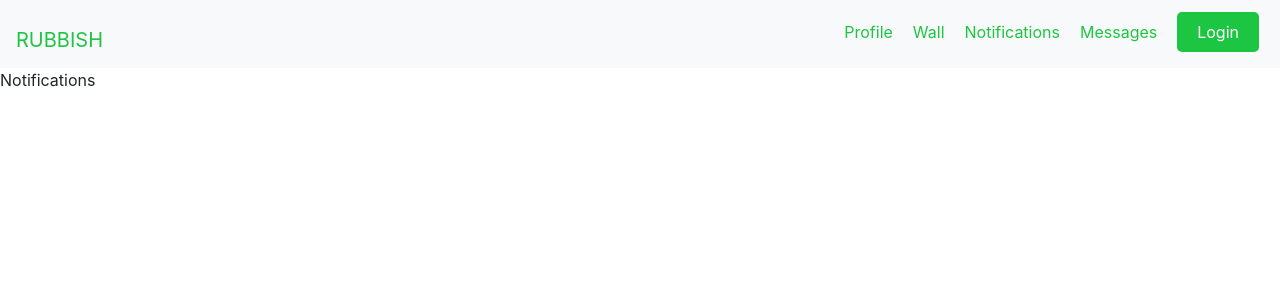
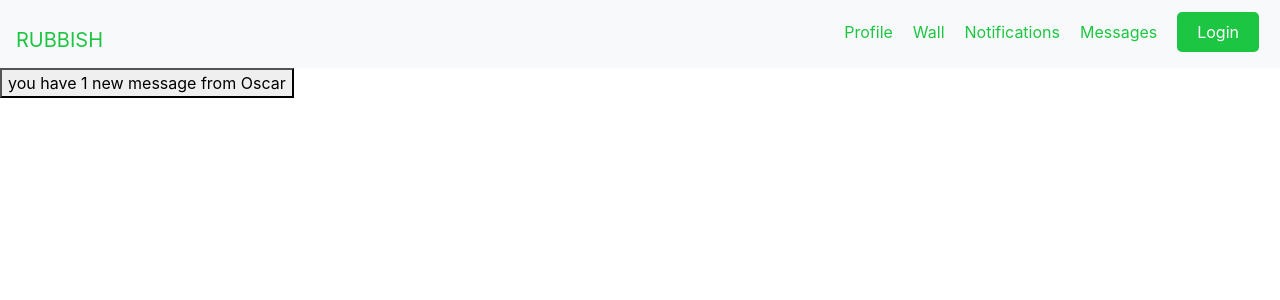
Before and after one commit to adomoshe/rubbish, a React (Create React App) app in the folder client/: page /notifications in a window 1280 px wide. Shown: the top 300 px of the page. Built offline with nearby package versions, Linux system fonts and the light colour scheme; no server answers.

Commit message:
notifications page

```diff
--- a/client/src/components/Messages/Messages.js
+++ b/client/src/components/Messages/Messages.js
@@ -1,4 +1,5 @@
 import React, { Component } from 'react';
+import Map from '../Map/Map'
 import openSocket from 'socket.io-client';
 const socket = openSocket('http://localhost:3002');
 
--- a/client/src/components/Notifications/Notifications.js
+++ b/client/src/components/Notifications/Notifications.js
@@ -1,11 +1,16 @@
 import React from "react";
+import { Link } from "react-router-dom";
 
-const Notifications = () => {
+class Notification extends React.Component {
+    render() {
+    var notifcation = "you have 1 new message from Oscar"
+
     return (
-        <div>
-            Notifications
-        </div>
+        <Link to="/messages"><button >{notifcation}</button></Link>
+
     )
+
+    }
 }
 
-export default Notifications;
+export default Notification;
```
Also changed, not shown: client/src/components/Map/Map.js (added, +79 -0 lines), client/src/components/Map/map.css (added).
